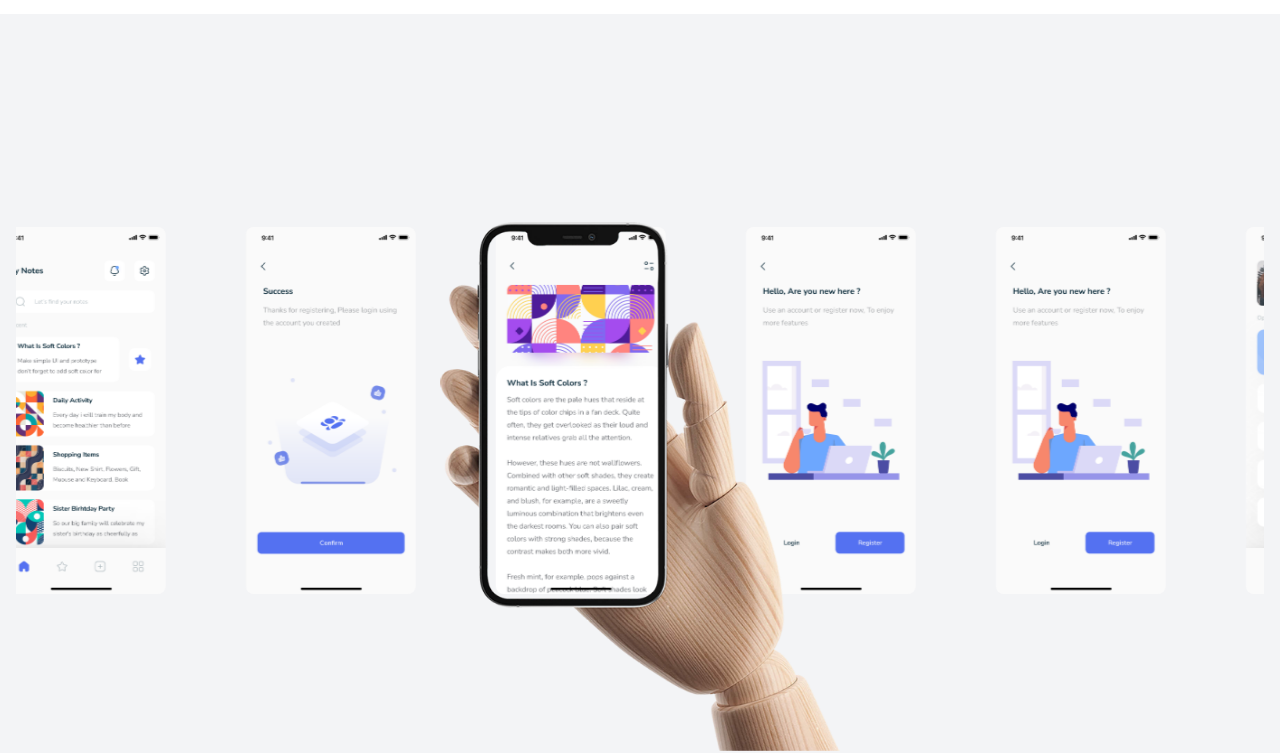
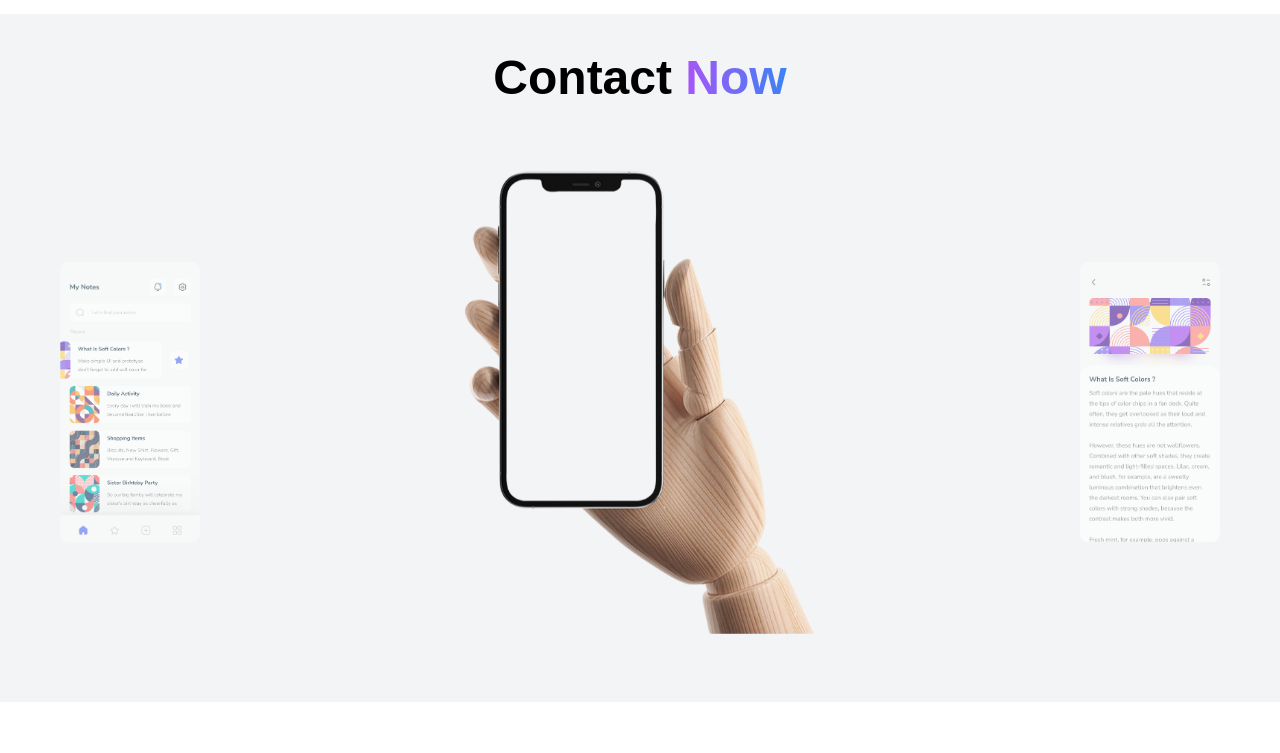
Before and after one commit to GAURAV1-ui/Clubhouse, a Next.js app: page / in a window 1280 px wide. Shown: the part 1506-2259 px from the top of the page. Built offline with nearby package versions, Linux system fonts and the light colour scheme.

Commit message:
crousel added

```diff
--- a/src/app/page.tsx
+++ b/src/app/page.tsx
@@ -4,7 +4,7 @@ import React from "react";
 import Intro from "@/components/intro";
 import About from "@/components/about";
 import Download from "@/components/download";
-import ContactForm from "@/components/contact";
+import Contact from "@/components/contact";
 import Footer from "@/components/footer";
 import ScrollingImage from "@/components/scrollImage";
 
@@ -17,14 +17,14 @@ export default function Home() {
       <section id="about">
         <About />
       </section>
-      <section id="#features">
+      <section id="features">
         <ScrollingImage />
       </section>
       <section id="download">
         <Download />
       </section>
-      <section id="contact-form">
-        <ContactForm />
+      <section id="contact">
+        <Contact/>
       </section>
       <Footer />
     </div>
--- a/src/components/contact.tsx
+++ b/src/components/contact.tsx
@@ -14,7 +14,7 @@ const schema = z.object({
   message: z.string().min(5, "Message should be at least 5 characters"),
 });
 
-export default function ContactForm() {
+export default function Contact() {
   const [submitted, setSubmitted] = useState(false);
   const {
     register,
@@ -30,7 +30,7 @@ export default function ContactForm() {
   };
 
   return (
-    <div className="p-4" id="contact">
+    <div className="p-4">
       <div className="text-center mb-8">
         <h1 className="text-4xl md:text-5xl font-bold text-black leading-tight">
           Contact{" "}
@@ -133,11 +133,10 @@ export default function ContactForm() {
           </div>
 
           <img
-  src="/contact_message.png"
-  alt="Small Decorative Right"
-  className="absolute top-6 -right-20 w-30 h-30 z-0 hidden md:block"
-/>
-
+            src="/contact_message.png"
+            alt="Small Decorative Right"
+            className="absolute top-6 -right-20 w-30 h-30 z-0 hidden md:block"
+          />
         </div>
       </div>
     </div>
--- a/src/components/header.tsx
+++ b/src/components/header.tsx
@@ -42,7 +42,7 @@ export default function Header({ links }: HeaderProps) {
                 animate={{ y: 0, opacity: 1 }}
               >
                 <ScrollLink
-                  to={link.hash.replace("#", "")} // Remove `#` for smooth scrolling
+                  to={link.hash.replace("#", "")}
                   smooth={true}
                   duration={500}
                   className="cursor-pointer hover:text-blue-600 transition text-black text-sm font-semibold"
--- a/src/components/scrollImage.tsx
+++ b/src/components/scrollImage.tsx
@@ -1,58 +1,93 @@
 "use client";
+import { useState, useEffect } from "react";
 import Slider from "react-slick";
+
 import "slick-carousel/slick/slick.css";
 import "slick-carousel/slick/slick-theme.css";
 
-const images = ["/1.png", "/2.png", "/3.png", "/4.jpg", "/5.png", "/5.png"];
+const images = ["/1.png", "/2.png", "/3.png", "/4.jpg", "/5.png"];
 
 export default function PhoneCarousel() {
+  const [currentIndex, setCurrentIndex] = useState(0);
+  const [isMobile, setIsMobile] = useState(false);
+
+  // Track screen size
+  useEffect(() => {
+    const handleResize = () => setIsMobile(window.innerWidth < 768);
+    handleResize();
+    window.addEventListener("resize", handleResize);
+    return () => window.removeEventListener("resize", handleResize);
+  }, []);
+
   const settings = {
     dots: false,
     infinite: true,
     speed: 1000,
     autoplay: true,
     autoplaySpeed: 3000,
-    slidesToShow: 5, // Default for large screens
+    slidesToShow: 1,
     slidesToScroll: 1,
-    cssEase: "ease-in-out",
-    responsive: [
-      {
-        breakpoint: 1024, // Tablets
-        settings: {
-          slidesToShow: 4,
-        },
-      },
-      {
-        breakpoint: 768, // Mobile (now showing 3 slides)
-        settings: {
-          slidesToShow: 3,
-        },
-      },
-    ],
+    beforeChange: (_oldIndex: number, newIndex: number) =>
+      setCurrentIndex(newIndex),
+  };
+
+  const getPreviewImages = (offset: number) => {
+    return images[(currentIndex + offset + images.length) % images.length];
   };
 
   return (
-    <div className="flex flex-col items-center justify-center min-h-screen bg-gray-100 px-4">
-      <div className="relative w-full h-[280px] sm:h-[320px] flex justify-center items-center">
+    <div className="bg-gray-100 pt-10">
+      <h1 className="text-2xl sm:text-3xl md:text-5xl font-bold text-black text-center leading-snug sm:leading-tight px-4">
+        Contact{" "}
+        <span className="bg-gradient-to-r from-purple-500 to-blue-500 text-transparent bg-clip-text">
+          Now
+        </span>
+      </h1>
+      <div className="flex items-center justify-center py-20 md:py-40 px-4">
+        <div className="flex w-full max-w-[1200px] justify-between items-center">
+          <div className="w-[100px] md:w-[180px] flex justify-center">
+            <img
+              src={getPreviewImages(-1)}
+              alt="Left Preview"
+              className="w-[80px] h-[160px] md:w-[140px] md:h-[280px] object-cover rounded-lg opacity-60 transition-transform duration-700"
+            />
+          </div>
+
+          <div className="relative w-[40%] max-w-[350px] h-auto flex justify-center items-center mx-4">
             <img
               src="/hand.png"
               alt="Hand Holding Phone"
-          className="absolute top-0 sm:-top-6 md:-top-8 w-[200px] sm:w-[320px] md:w-[400px] h-auto z-10 pointer-events-none"
+              className="absolute w-full h-auto max-h-[700px] object-contain z-10 pointer-events-none"
             />
-        <div className="w-full overflow-hidden">
+
+            <div className="absolute w-[43%] h-[56%] top-[19%] left-[28.5%] overflow-hidden rounded-[30px] z-20">
               <Slider {...settings}>
                 {images.map((img, index) => (
-              <div key={index} className="px-2 sm:px-3">
+                  <div
+                    key={index}
+                    className="w-full h-full flex justify-center items-center"
+                  >
                     <img
                       src={img}
                       alt={`Screen ${index + 1}`}
-                  className="w-[85%] sm:w-[75%] h-[40%] rounded-lg"
+                      className="w-full h-full object-cover rounded-[30px]"
+                      style={{ maxHeight: "100%", maxWidth: "100%" }}
                     />
                   </div>
                 ))}
               </Slider>
             </div>
           </div>
+
+          <div className="w-[100px] md:w-[180px] flex justify-center">
+            <img
+              src={getPreviewImages(1)}
+              alt="Right Preview"
+              className="w-[80px] h-[160px] md:w-[140px] md:h-[280px] object-cover rounded-lg opacity-60 transition-transform duration-700"
+            />
+          </div>
+        </div>
+      </div>
     </div>
   );
 }
--- a/src/lib/data.ts
+++ b/src/lib/data.ts
@@ -3,7 +3,7 @@ import { Link, ProjectInfo } from "./types";
 export const links: Link[] = [
     {
       nameEng: "Home",
-      hash: "#home",
+      hash: "#intro",
     },
     {
       nameEng: "About",
```
Lines whose indentation alone changed are shown as unchanged.
